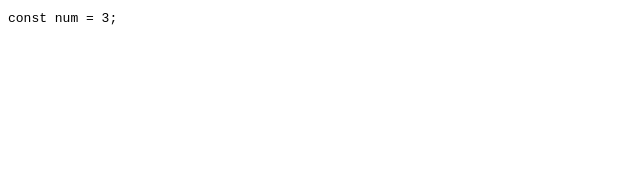
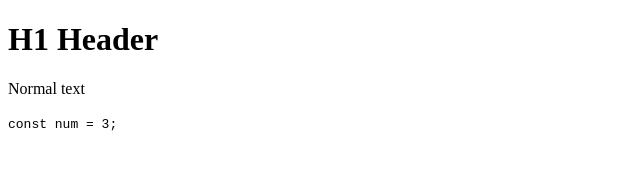
Before and after one commit to freddie-schultz/workbench, a plain HTML site: page index.html in a window 1280 px wide. Shown: the whole page, without its empty margins (0-640 px from the left). Drawn offline with Linux system fonts and the light colour scheme.

Commit message:
Update index.html with different text types

```diff
--- a/index.html
+++ b/index.html
@@ -4,6 +4,8 @@
     <title>A Testing Space</title>
   </head>
   <body>
+    <h1>H1 Header</h1>
+    <p>Normal text</p>
     <code> const num = 3; </code>
   </body>
 </html>
```
